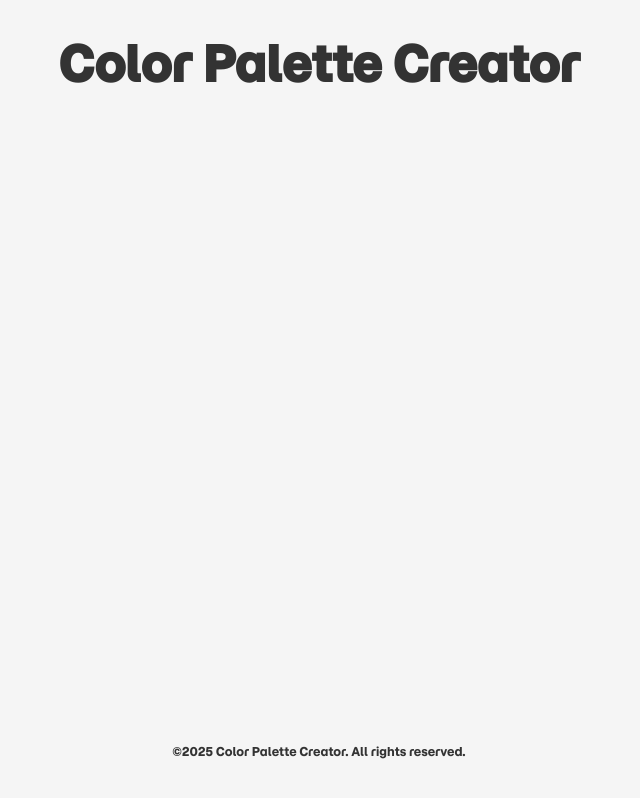
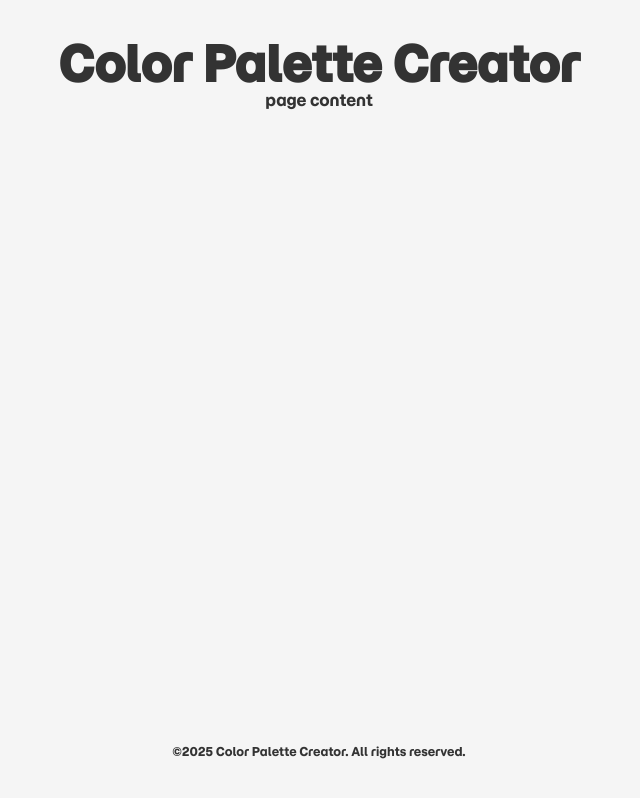
Before and after one commit to DanielG808/color-palette-creator, a Next.js app: page / in a window 1280 px wide. Shown: the whole page, without its empty margins (321-961 px from the left). Built offline with nearby package versions, Linux system fonts and the light colour scheme.

Commit message:
added header to page layout

```diff
--- a/app/layout.tsx
+++ b/app/layout.tsx
@@ -2,6 +2,7 @@ import type { Metadata } from "next";
 import localFont from "next/font/local";
 import "./globals.css";
 import Footer from "@/components/footer";
+import Header from "@/components/header";
 
 export const metadata: Metadata = {
   title: "Color Palette Creator",
@@ -23,6 +24,7 @@ export default function RootLayout({
       <body
         className={`${momoTrustDisplay.className} flex flex-col min-h-screen p-10 antialiased`}
       >
+        <Header />
         {children}
         <Footer />
       </body>
--- a/app/page.tsx
+++ b/app/page.tsx
@@ -1,9 +1,5 @@
-import PageTitleLink from "@/components/page-title-link";
-
 export default function Home() {
   return (
-    <main className="flex-1 flex flex-col items-center">
-      <PageTitleLink />
-    </main>
+    <main className="flex-1 flex flex-col items-center">page content</main>
   );
 }
--- /dev/null
+++ b/components/header.tsx
@@ -0,0 +1,9 @@
+import HomePageLink from "./home-page-link";
+
+export default function Header() {
+  return (
+    <header className="flex justify-center">
+      <HomePageLink />
+    </header>
+  );
+}
--- a/components/page-title-link.tsx
+++ b/components/home-page-link.tsx
@@ -1,6 +1,6 @@
 import H1 from "@/components/H1";
 
-export default function PageTitleLink() {
+export default function HomePageLink() {
   return (
     <a href="/">
       <H1>Color Palette Creator</H1>
```
